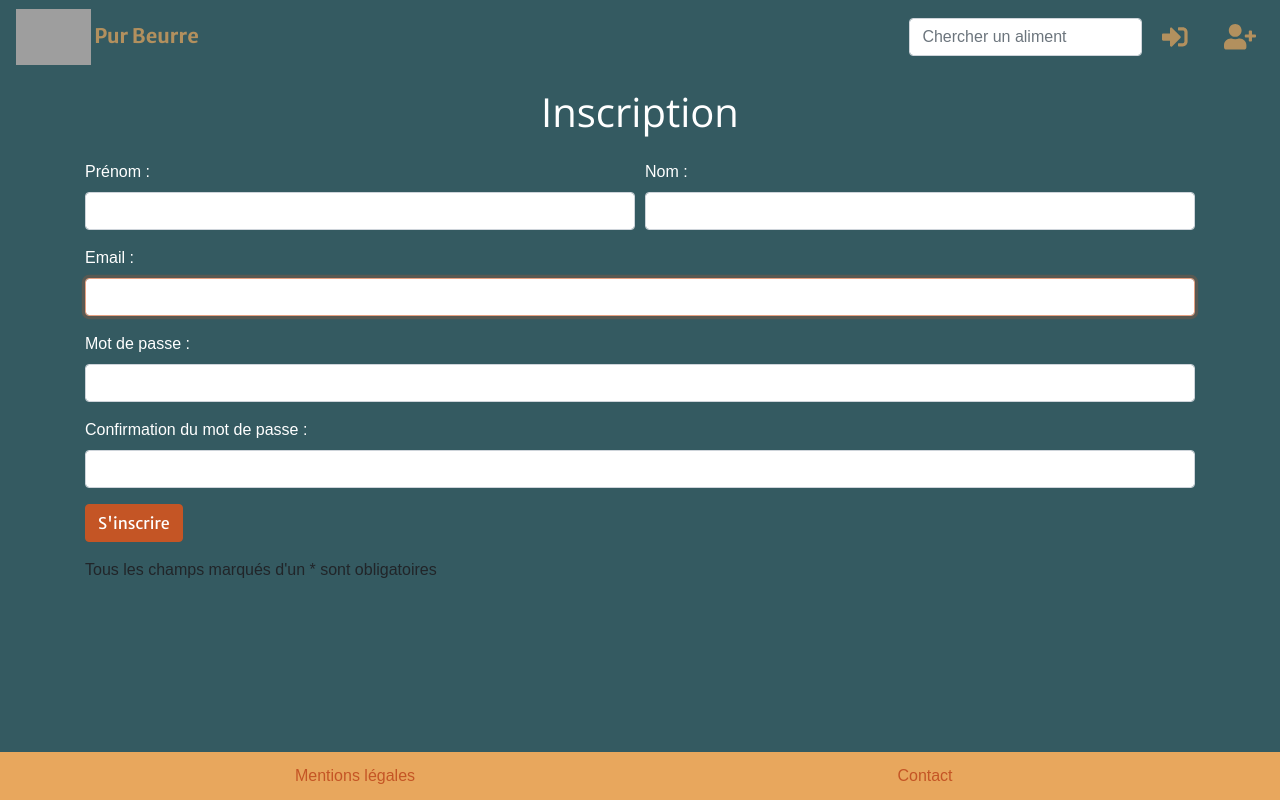
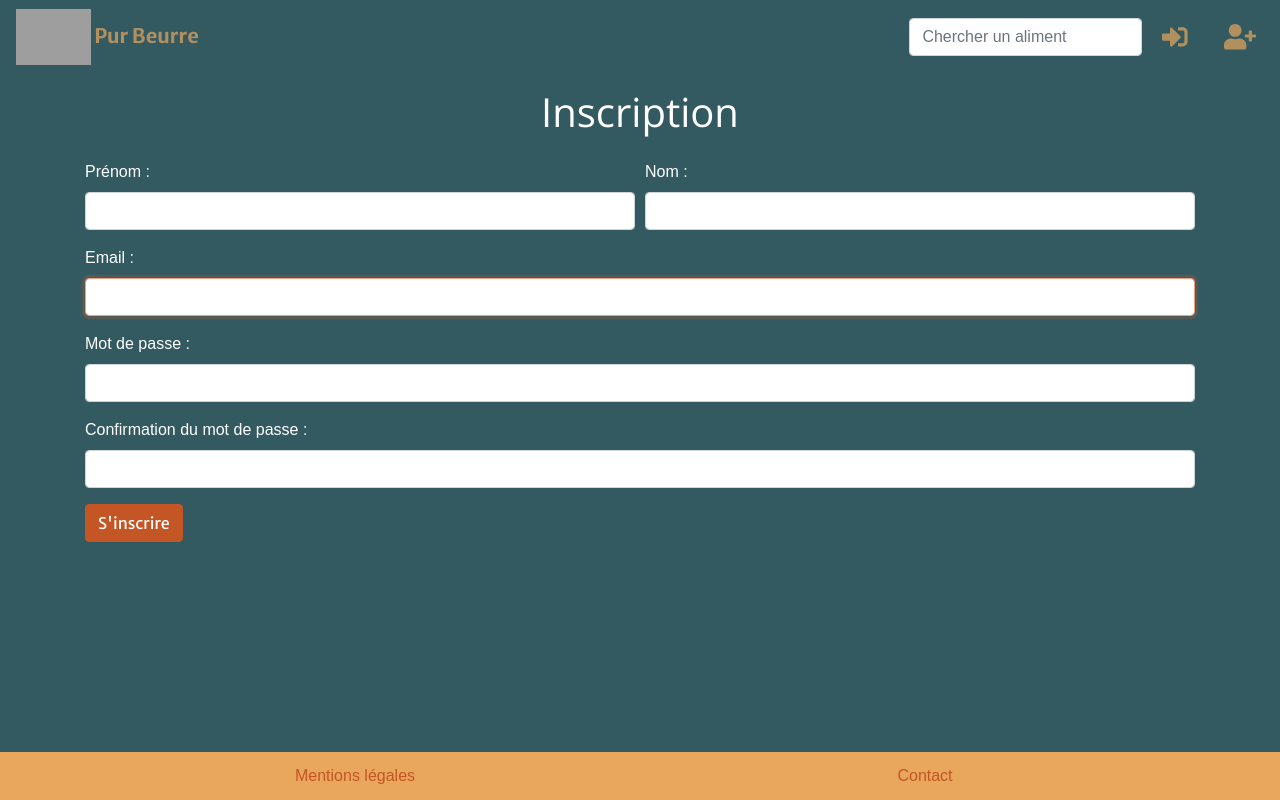
Before and after one commit to GuillaumeOj/Pur-Beurre, a Django app: page /user/registration/ in a window 1280 px wide. Run offline with Django 3.2, Linux system fonts and the light colour scheme; some libraries are stand-ins or nearby versions; some web fonts are replaced; grey boxes are pictures that could not be loaded.

Commit message:
Delete help text on registration form

```diff
--- a/user/templates/user/registration.html
+++ b/user/templates/user/registration.html
@@ -49,7 +49,6 @@
 					</div>
 				</div>
 				<button type="submit" class="btn btn-primary">S'inscrire</button>
-				<p class="mt-3">Tous les champs marqués d'un * sont obligatoires</p>
 			</form>
 		</div>
 	</div>
```
